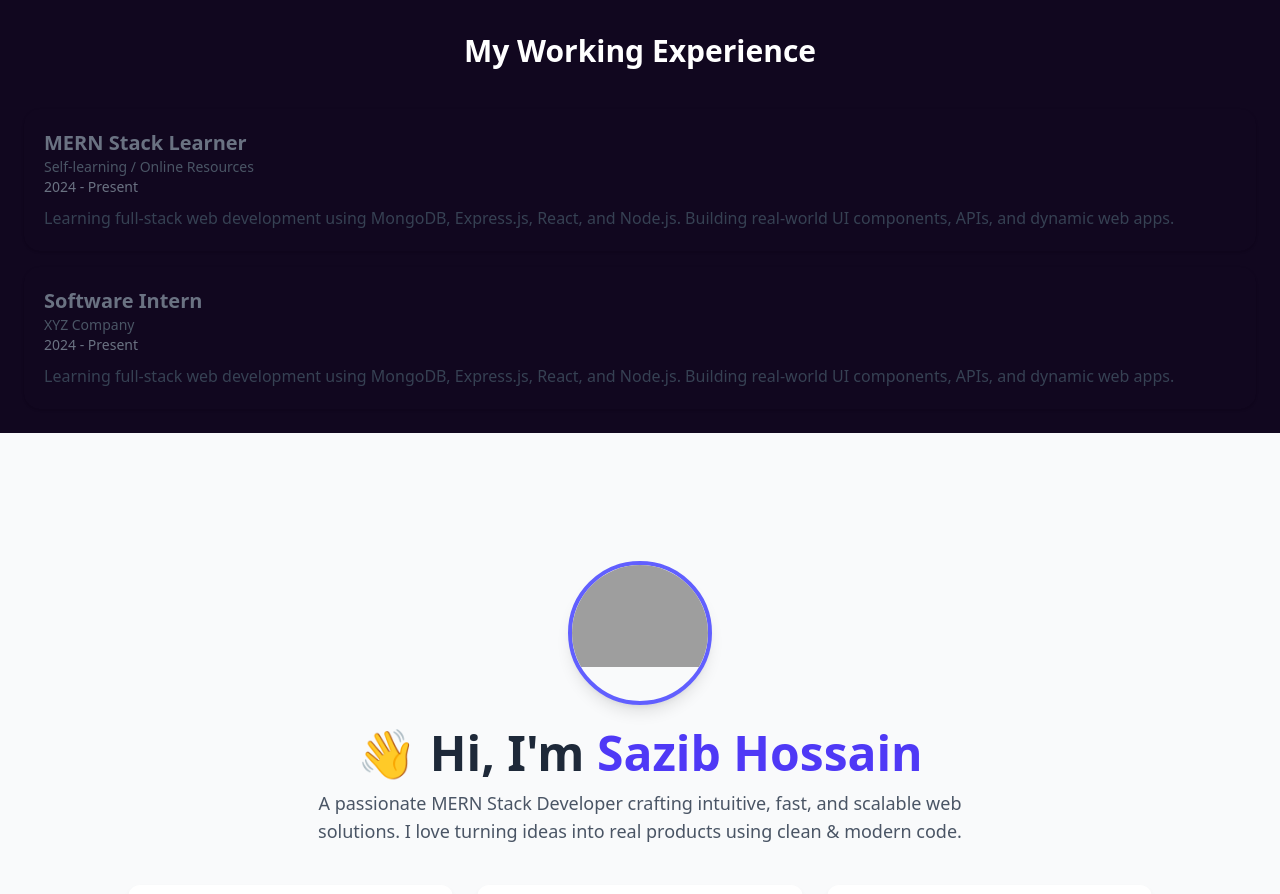
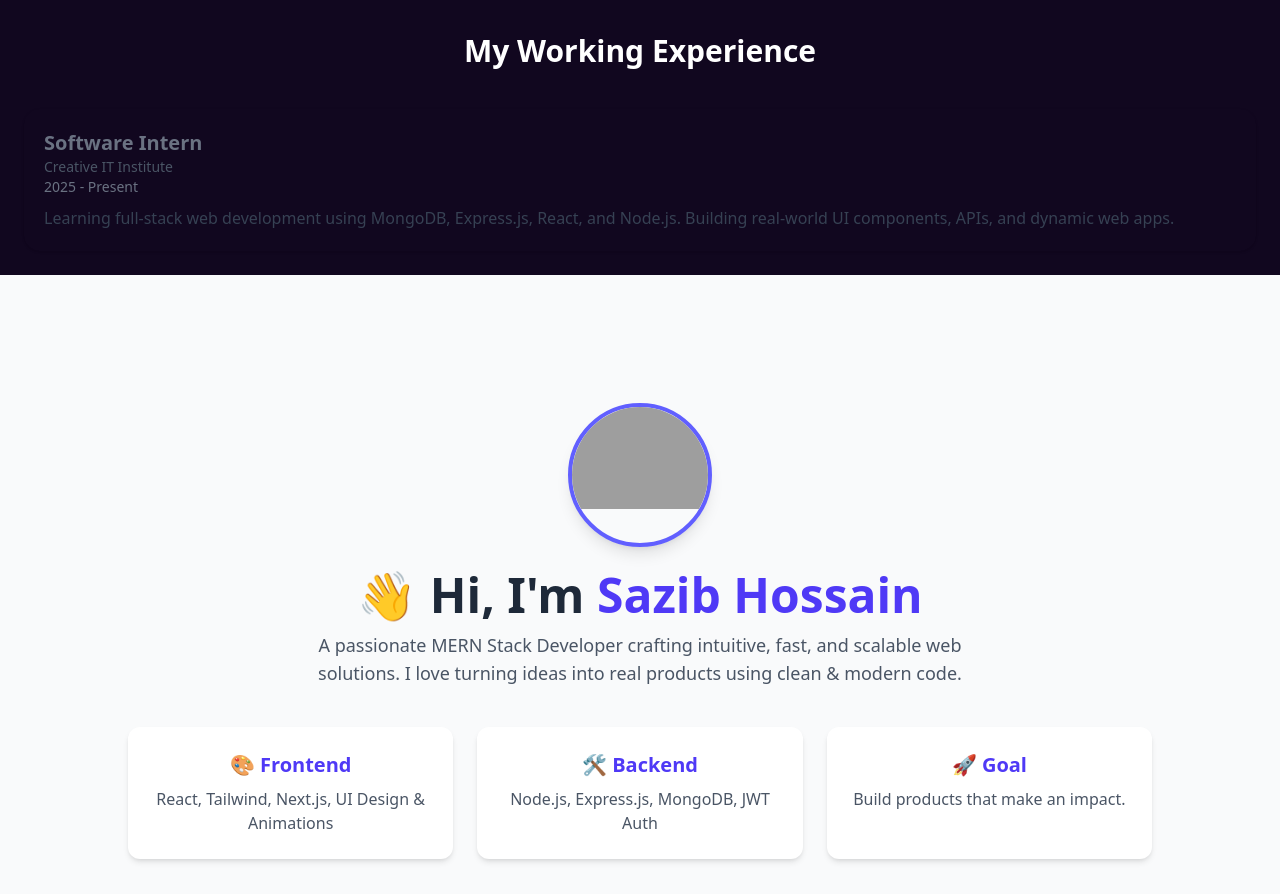
Before and after one commit to sazib07/Portfolio, a React (Vite) app: page / in a window 1280 px wide. Shown: the part 960-1854 px from the top of the page. Built offline with nearby package versions, Linux system fonts and the light colour scheme; grey boxes are pictures that could not be loaded; a web font is replaced by a local one.

Commit message:
experience updated

```diff
--- a/src/Components/Experience.jsx
+++ b/src/Components/Experience.jsx
@@ -3,17 +3,11 @@ import React from "react";
 // Experience Component based on your courses: Sociology + MERN Stack Development
 export default function Experience() {
   const experiences = [
-    {
-      title: "MERN Stack Learner",
-      place: "Self-learning / Online Resources",
-      duration: "2024 - Present",
-      description:
-        "Learning full-stack web development using MongoDB, Express.js, React, and Node.js. Building real-world UI components, APIs, and dynamic web apps.",
-    },
+
      {
       title: "Software Intern",
-      place: "XYZ Company",
-      duration: "2024 - Present",
+      place: "Creative IT Institute",
+      duration: "2025 - Present",
       description:
         "Learning full-stack web development using MongoDB, Express.js, React, and Node.js. Building real-world UI components, APIs, and dynamic web apps.",
     },
```
